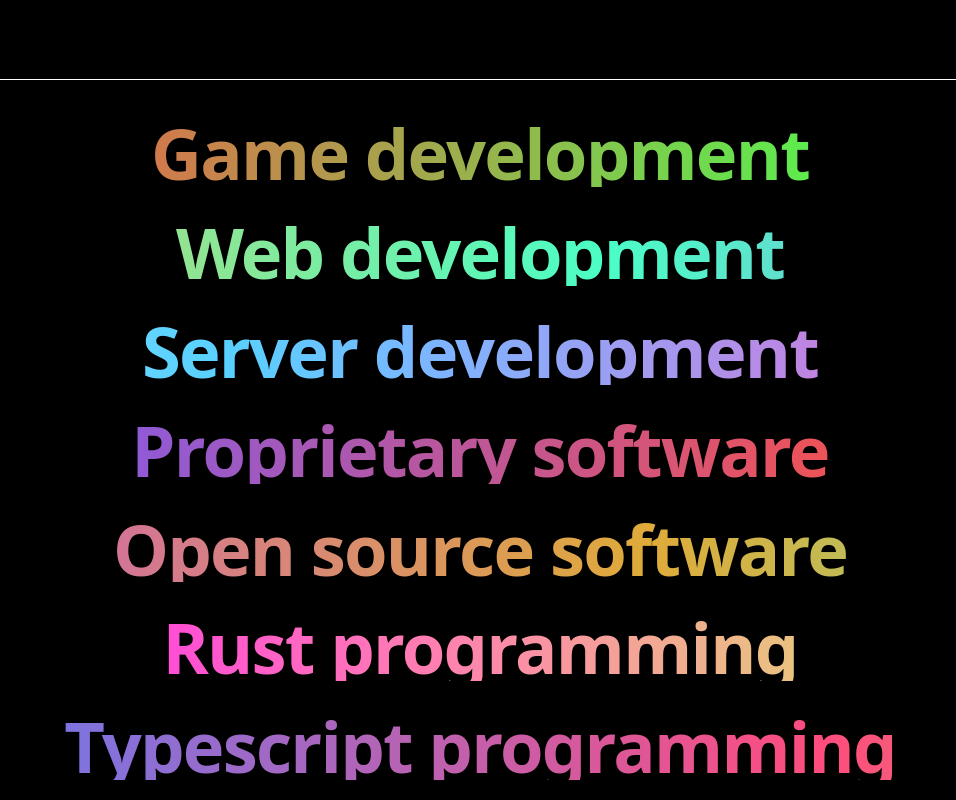
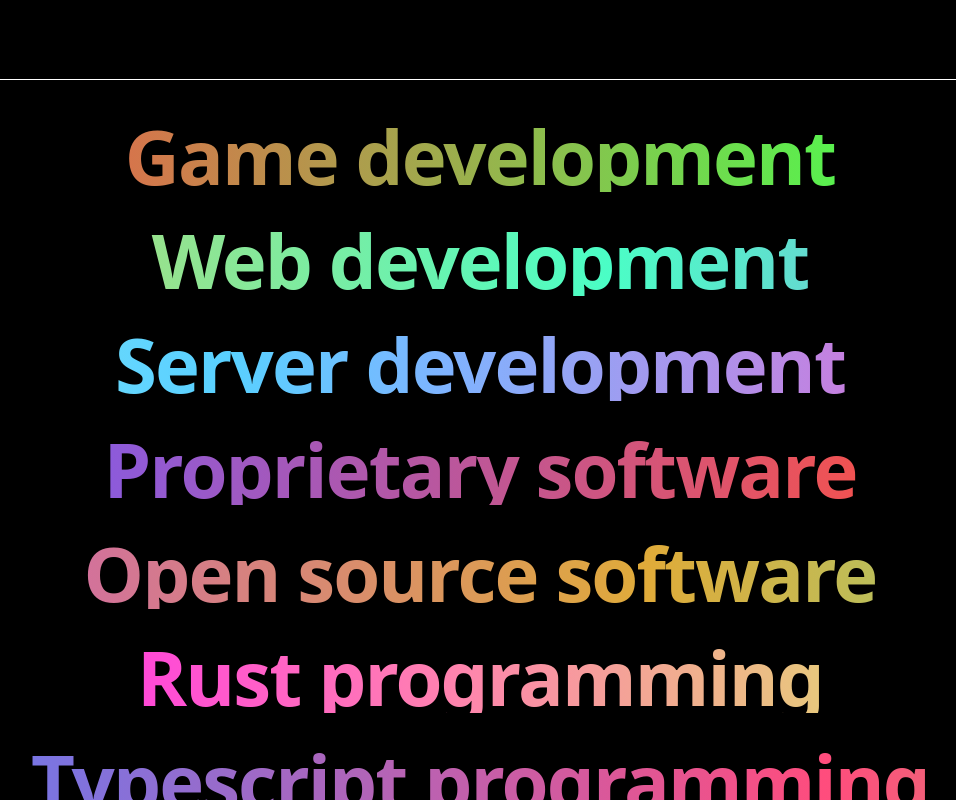
Before and after one commit to Gistyr/gistyr.dev, a Next.js app: page / in a window 1280 px wide. Shown: the top 800 px of the page, without its empty margins (160-1116 px from the left). Built offline with nearby package versions, Linux system fonts and the light colour scheme.

Commit message:
Wrapping text now

```diff
--- a/src/app/page.tsx
+++ b/src/app/page.tsx
@@ -44,11 +44,13 @@
                 key={line}
                 className="
                   chromatic-line
-                  whitespace-nowrap
+                  wrap-break-words
+                  text-balance
                   font-semibold
                   tracking-tight
                   leading-[0.95]
-                  text-[clamp(2.25rem,5.5vw,4.75rem)]
+                  text-[min(11vw,4.75rem)]
+                  sm:text-[min(7.5vw,4.75rem)]
                 "
                 style={{
                   backgroundImage: `linear-gradient(90deg,
```
